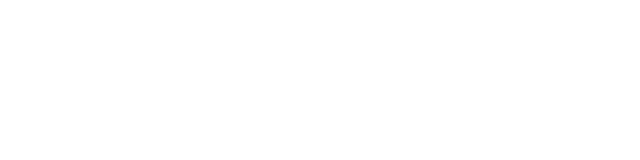
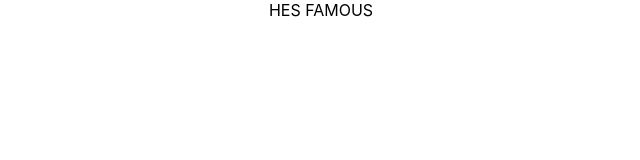
Before and after one commit to sforesi/davide-portfolio, a React (Create React App) app: page /press in a window 1280 px wide. Before the commit this address had no page. Shown: the top 160 px of the page, without its empty margins (319-959 px from the left). Built offline with nearby package versions, Linux system fonts and the light colour scheme.

Commit message:
services and press stub up

```diff
--- a/src/App.js
+++ b/src/App.js
@@ -3,6 +3,7 @@ import React from 'react';
 import Home from './pages/Home';
 import { Route, Routes } from 'react-router-dom';
 import About from './pages/About';
+import Press from './pages/Press';
 
 function App() {
   return (
@@ -10,7 +11,7 @@ function App() {
       <Routes>
         <Route path='/' element={<Home />} />
         <Route path='/about' element={<About />} />
-
+        <Route path='/press' element={<Press />} />
       </Routes>
     </div>
   );
--- a/src/pages/Press.js
+++ b/src/pages/Press.js
@@ -0,0 +1,11 @@
+import React from 'react';
+
+const Press = () => {
+  return (
+    <div>
+      HES FAMOUS
+    </div>
+  );
+};
+
+export default Press;
```
